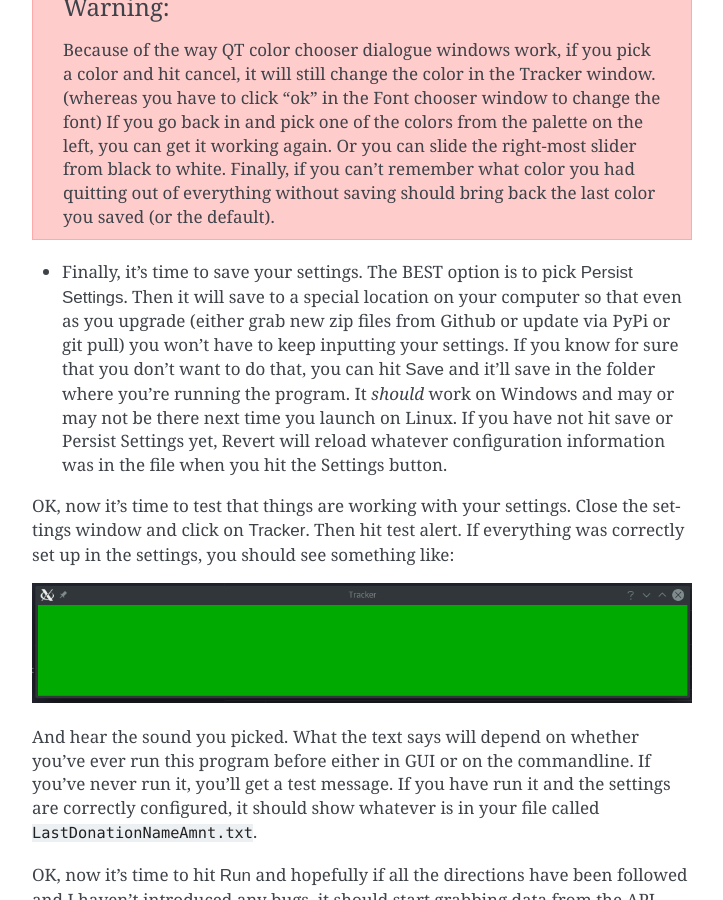
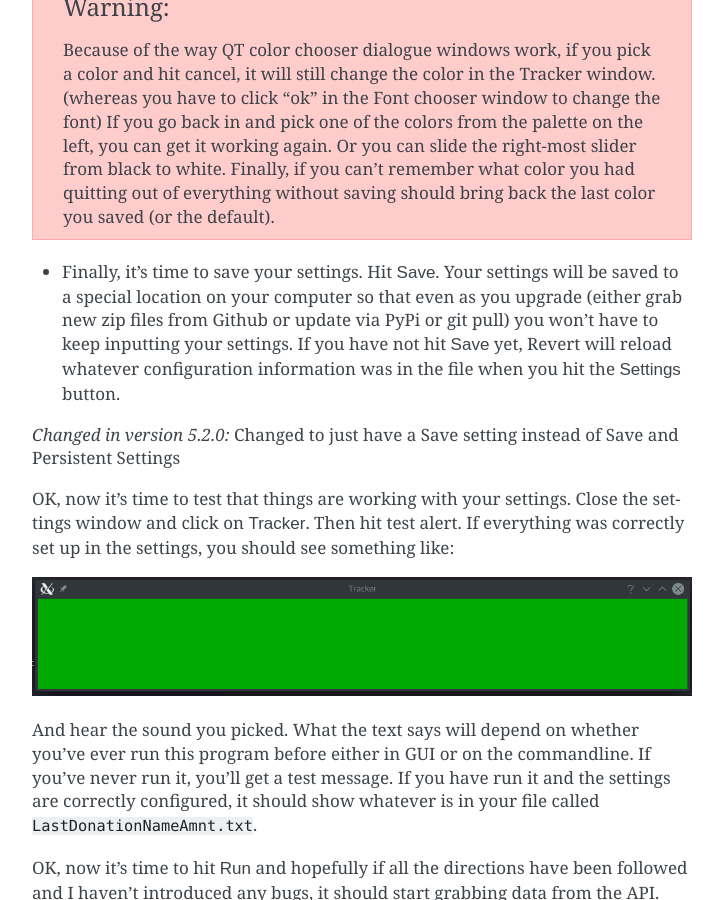
Before and after one commit to djotaku/ELDonationTracker, a Sphinx documentation site: the page built from docs/usage.rst, in a window 1280 px wide and 900 px high, scrolled down 4027 px. Shown: the whole window, without its empty margins (388-1111 px from the left). Built offline with Sphinx 7.4.7, drawn with Linux system fonts in a browser that asks for light colours.

Commit message:
:blue_book: updated documentation for 5.2 GUI change

```diff
--- a/docs/usage.rst
+++ b/docs/usage.rst
@@ -86,7 +86,10 @@ The final settings all deal with the tracker window. If you scroll just a little
     Because of the way QT color chooser dialogue windows work, if you pick a color and hit cancel, it will still change the color in the Tracker window. (whereas you have to click "ok" in the Font chooser window to change the font) If you go back in and pick one of the colors from the palette on the left, you can get it working again. Or you can slide the right-most slider from black to white. Finally, if you can't remember what color you had quitting out of everything without saving should bring back the last color you saved (or the default).
 
 
-- Finally, it's time to save your settings. The BEST option is to pick :guilabel:`Persist Settings`. Then it will save to a special location on your computer so that even as you upgrade (either grab new zip files from Github or update via PyPi or git pull) you won't have to keep inputting your settings. If you know for sure that you don't want to do that, you can hit :guilabel:`Save` and it'll save in the folder where you're running the program. It *should* work on Windows and may or may not be there next time you launch on Linux. If you have not hit save or Persist Settings yet, Revert will reload whatever configuration information was in the file when you hit the Settings button.
+- Finally, it's time to save your settings. Hit :guilabel:`Save`. Your settings will be saved to a special location on your computer so that even as you upgrade (either grab new zip files from Github or update via PyPi or git pull) you won't have to keep inputting your settings. If you have not hit :guilabel:`Save` yet, Revert will reload whatever configuration information was in the file when you hit the :guilabel:`Settings` button.
+
+.. versionchanged:: 5.2.0
+    Changed to just have a Save setting instead of Save and Persistent Settings
 
 OK, now it's time to test that things are working with your settings. Close the settings window and click on :guilabel:`Tracker`. Then hit test alert. If everything was correctly set up in the settings, you should see something like:
 
```
